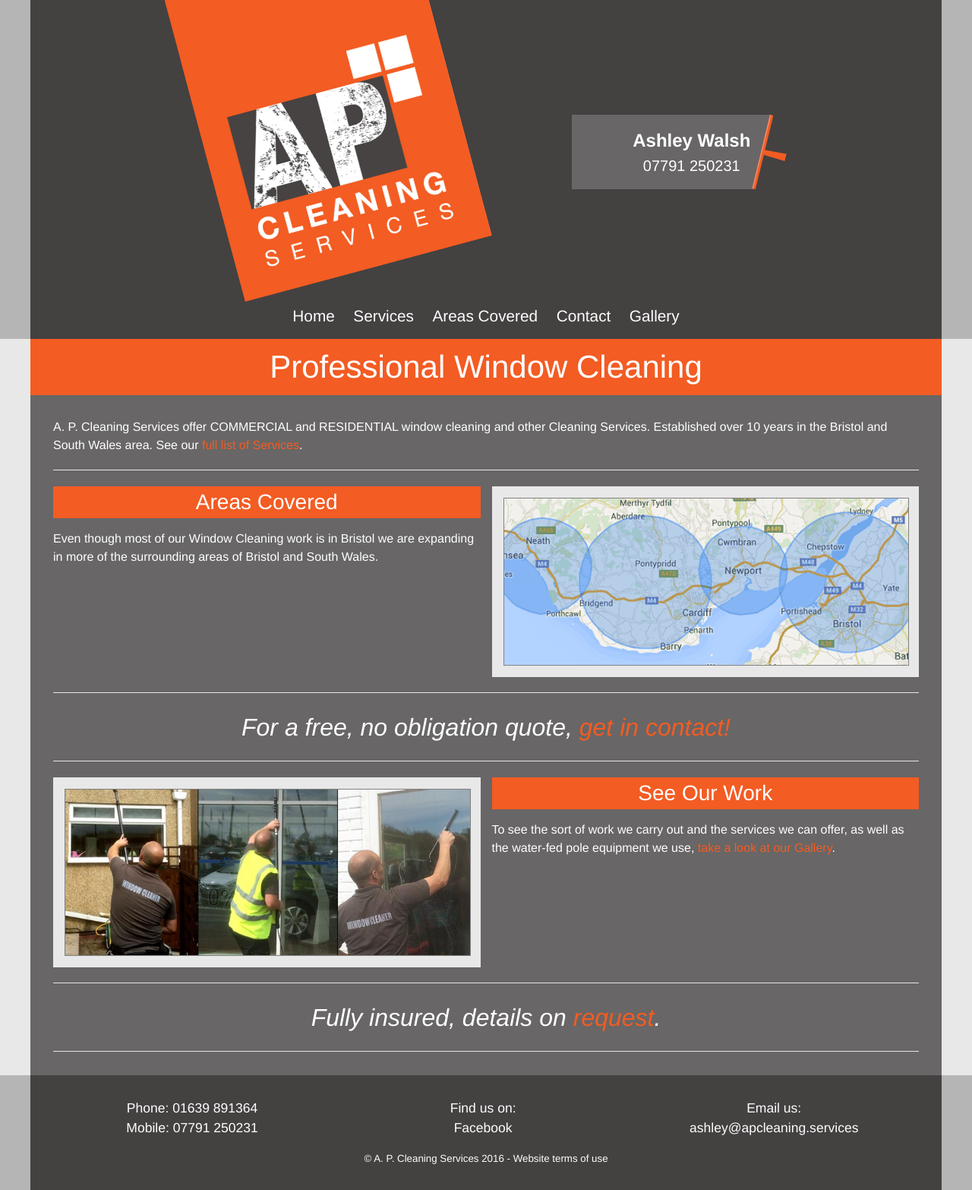
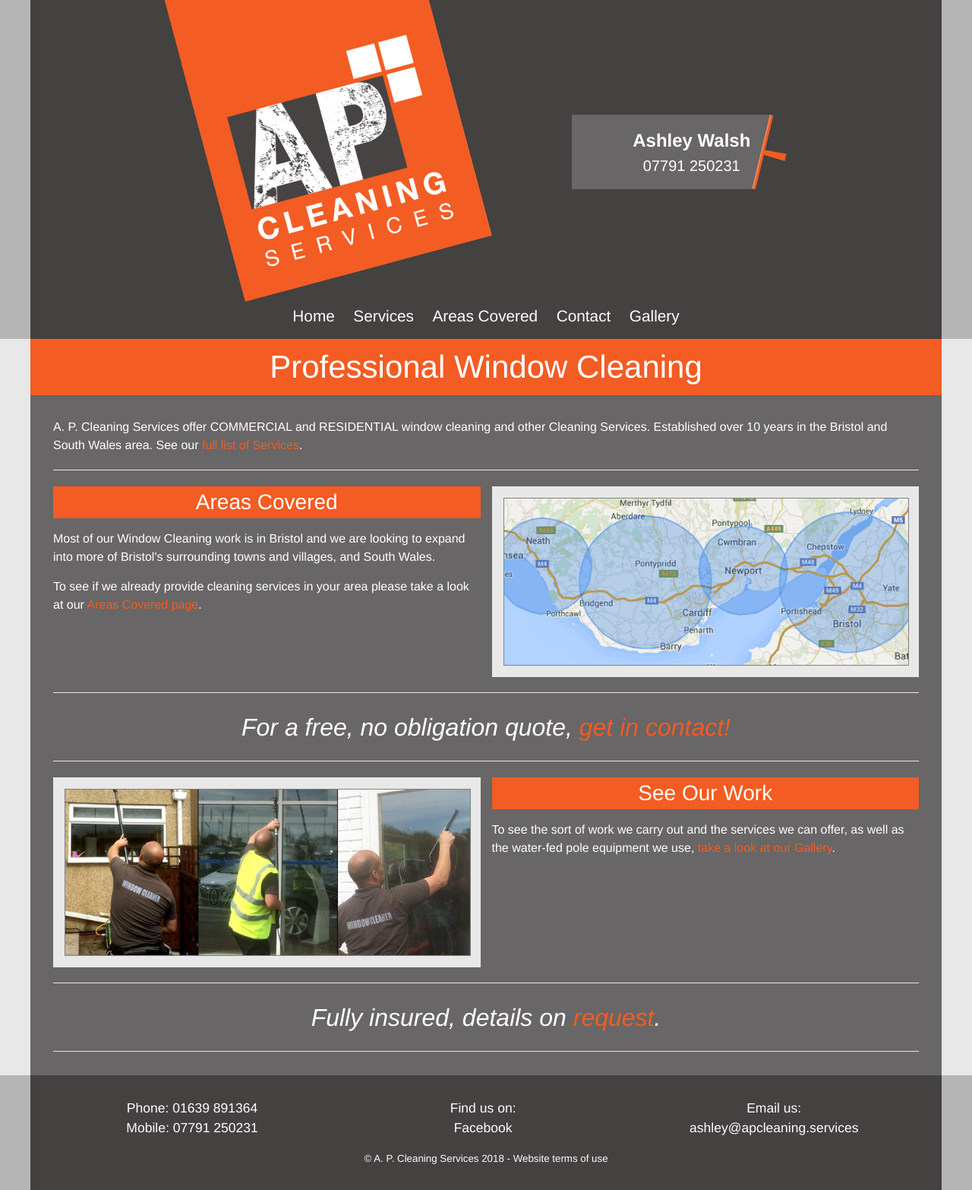
Before and after one commit to meredevelopment/apcleaning, a Jekyll site: the page built from index.html, in a window 1280 px wide. Shown: the whole page at 76% size. Built offline with Jekyll 4.4.1, drawn with Linux system fonts in a browser that asks for light colours.

Commit message:
Longer sentences, some aria labels, sass tidy

```diff
--- a/_includes/footer.html
+++ b/_includes/footer.html
@@ -13,7 +13,7 @@
         <h3>Email us:<br><a href="mailto:{{ site.email }}">{{ site.email }}</a></h3>
       </div>
     </div>
-    <div class="footer-footing"><small>&copy; A. P. Cleaning Services 2016 - <a href="{{ "/terms" | prepend: site.baseurl }}">Website terms of use</a></small></div>
+    <div class="footer-footing"><small>&copy; A. P. Cleaning Services 2018 - <a href="{{ "/terms" | prepend: site.baseurl }}">Website terms of use</a></small></div>
   </div>
 
 </footer>
--- a/_sass/_layout.scss
+++ b/_sass/_layout.scss
@@ -2,9 +2,6 @@
  * Site header
  */
 .site-header {
-  // border-top: 6px solid $grey-color-dark;
-  // border-bottom: 3px solid $grey-color-light;
-  // border-bottom: 2px solid $brand-color;
   background-color: $grey-color-lightish;
   min-height: 56px;
 
@@ -13,15 +10,11 @@
 
   .wrapper,
   .services-wrapper {
-    // background-color: #828282;
     background-color: $dark-background-color;
     padding-top: 0;
 
     ul {
-      // display: table;
-      // width: 100%;
       text-align: center;
-      // list-style: none;
       margin: 0;
       padding: 0;
       line-height: 1.2rem;
@@ -30,13 +23,8 @@
       font-style: italic;
 
       li {
-        // display: table-cell;
         display: inline-block;
         padding: 0 0.5rem;
-
-        // &:first-of-type {
-        //   font-style: italic;
-        // }
 
         .page-link {
           color: inherit;
@@ -64,7 +52,6 @@
   margin-bottom: 0;
   float: left;
   color: $background-color;
-  // &,
   &:visited,
   &:hover {
     color: $background-color;
@@ -96,7 +83,6 @@
   @include media-query($on-laptop){
     flex-direction: column;
     height: auto;
-    // align-items: flex-start;
   }
 }
 .header-logo {
@@ -106,7 +92,6 @@
   margin: 0 auto;
 
   @include media-query($last-stop){
-    // max-width: 28rem;
     width: 100%;
   }
 }
@@ -124,7 +109,6 @@
   }
 
   @include media-query($last-stop){
-    // max-width: 28rem;
     width: 75%;
   }
 
@@ -165,25 +149,18 @@
 }
 
 .site-nav {
-  // float: right;
-  // line-height: 56px;
   text-align: center;
   padding-bottom: 15px;
   .menu-icon {
     display: none;
   }
   .page-link {
-    // color: $text-color;
     color: $background-color;
     line-height: $base-line-height;
     font-size: 1.3rem;
 
     @include media-query($on-palm) {
-      // color: $brand-color;
       font-size: 1rem;
-      // &:visited, &:hover{
-      //   color: $brand-color;
-      // }
     }
 
     // Gaps between nav items, but not on the first one
@@ -192,58 +169,12 @@
     }
   }
 
-  // @include media-query($on-laptop) {
-  //   // float: inherit;
-  //   line-height: 56px;
-  //   margin: auto;
-  //   text-align: center;
-  // };
-  // @include media-query($on-palm) {
-  //   position: absolute;
-  //   top: 9px;
-  //   right: 15px;
-  //   background-color: $background-color;
-  //   border: 1px solid $grey-color-light;
-  //   border-radius: 5px;
-  //   text-align: right;
-  //   .menu-icon {
-  //     display: block;
-  //     float: right;
-  //     width: 36px;
-  //     height: 26px;
-  //     line-height: 0;
-  //     padding-top: 10px;
-  //     text-align: center;
-  //     > svg {
-  //       width: 18px;
-  //       height: 15px;
-  //       path {
-  //         fill: $grey-color-dark;
-  //       }
-  //     }
-  //   }
-  //   .trigger {
-  //     clear: both;
-  //     display: none;
-  //   }
-  //   &:hover .trigger {
-  //     display: block;
-  //     padding-bottom: 5px;
-  //   }
-  //   .page-link {
-  //     display: block;
-  //     padding: 5px 10px;
-  //   }
-  // }
 }
 
 /**
  * Site footer
  */
 .site-footer {
-  // border-top: 3px solid $grey-color-light;
-  // border-bottom: 1px solid $grey-color-dark;
-  // padding: $spacing-unit 0;
   background-color: $grey-color-lightish;
 
   .wrapper {
@@ -256,9 +187,7 @@
   }
 }
 .footer-footing {
-  // color: $grey-color;
   color: $background-color;
-  // margin-bottom: $spacing-unit / 2;
   text-align: center;
 }
 .contact-list,
@@ -268,7 +197,6 @@
 }
 .footer-col-wrapper {
   font-size: 15px;
-  // color: $grey-color;
   color: $background-color;
   margin-left: -$spacing-unit / 2;
   @extend %clearfix;
@@ -286,17 +214,14 @@
 .footer-col-1 {
   width: -webkit-calc(33% - (#{$spacing-unit} / 2));
   width: calc(33% - (#{$spacing-unit} / 2));
-  // width: grid-calc(1,3);
 }
 .footer-col-2 {
   width: -webkit-calc(33% - (#{$spacing-unit} / 2));
   width: calc(33.3333% - (#{$spacing-unit} / 2));
-  // width: grid-calc(1,3);
 }
 .footer-col-3 {
   width: -webkit-calc(33% - (#{$spacing-unit} / 2));
   width: calc(33% - (#{$spacing-unit} / 2));
-  // width: grid-calc(1,3);
 }
 @include media-query($on-palm) {
   .footer-col {
@@ -310,7 +235,6 @@
  * Page content
  */
 .page-content {
-  // padding: $spacing-unit 0 $spacing-unit/2;
   background-color: $grey-color-light;
 
   .wrapper {
@@ -344,14 +268,12 @@
 .post-header {
   color: $light-font-color;
   margin-bottom: $spacing-unit;
-  // padding-top: $spacing-unit;
   padding-top: 0;
 }
 .post-title {
   font-size: 42px;
   background-color: $brand-orange;
   padding: 1rem 0;
-  // letter-spacing: -1px;
   line-height: 1;
   text-align: center;
   font-weight: 400;
@@ -428,13 +350,11 @@
 .mere-col-half {
   width: -webkit-calc(50% - (#{$spacing-unit} / 2));
   width: calc(50% - (#{$spacing-unit} / 2));
-  // width: grid-calc(1,2);
 }
 @include media-query($on-laptop) {
   .mere-col-half {
     width: -webkit-calc(100% - (#{$spacing-unit} / 2));
     width: calc(100% - (#{$spacing-unit} / 2));
-    // width: grid-calc(1,2);
   }
 }
 @include media-query($on-palm) {
@@ -453,7 +373,6 @@
   text-align: center;
 }
 h2.not-orange-header {
-  //Makes gallery page less orange
   background-color: transparent;
 }
 #map {
@@ -508,7 +427,6 @@
     float: left;
   }
   &.standalone-right {
-    padding-right: 15px;
     float: right;
   }
 
--- a/index.html
+++ b/index.html
@@ -5,19 +5,20 @@
 ---
 
 <div class="home">
-  <p>A. P. Cleaning Services offer COMMERCIAL and RESIDENTIAL window cleaning and other Cleaning Services. Established over 10 years in the Bristol and South Wales area. See our <a class="page-link" href="{{ "/our-services" | prepend: site.baseurl }}">full list of Services</a>.</p>
+  <p>A. P. Cleaning Services offer COMMERCIAL and RESIDENTIAL window cleaning and other Cleaning Services. Established over 10 years in the Bristol and South Wales area. See our <a class="page-link" href="{{ "/our-services" | prepend: site.baseurl }}" aria-label="full list of services page">full list of Services</a>.</p>
   <hr>
   <div class="mere-row">
     <div class="mere-col  mere-col-half no-bot-margin">
       <h2>Areas Covered</h2>
-      <p>Even though most of our Window Cleaning work is in Bristol we are expanding in more of the surrounding areas of Bristol and South Wales.</p>
+      <p>Most of our Window Cleaning work is in Bristol and we are looking to expand into more of Bristol's surrounding towns and villages, and South Wales.</p>
+      <p>To see if we already provide cleaning services in your area please take a look at our <a href="{{ "/areas-covered" | prepend: site.baseurl }}" aria-label="Areas covered page">Areas Covered page</a>.
     </div>
     <div class="mere-col  mere-col-half no-bot-margin">
-      <div class="bordered-image"><a href="{{ "/areas-covered" | prepend: site.baseurl }}"><img src="{{ "/assets/areas-map.png" | prepend: site.baseurl }}" alt="Areas covered map link" /></a></div>
+      <div class="bordered-image"><a href="{{ "/areas-covered" | prepend: site.baseurl }}"><img src="{{ "/assets/areas-map.png" | prepend: site.baseurl }}" alt="Areas covered map image highlighting South Wales and Bristol" /></a></div>
     </div>
   </div>
   <hr>
-  <h2 class="call-to-action"><em>For a free, no obligation quote, <a class="page-link" href="{{ "/contact-us" | prepend: site.baseurl }}">get in contact!</a></em></h2>
+  <h2 class="call-to-action"><em>For a free, no obligation quote, <a class="page-link" href="{{ "/contact-us" | prepend: site.baseurl }}" aria-label="use the contact page">get in contact!</a></em></h2>
   <hr>
   <div class="mere-row">
     <div class="mere-col  mere-col-half">
@@ -26,10 +27,9 @@
     <div class="mere-col  mere-col-half">
       <h2>See Our Work</h2>
       <p>To see the sort of work we carry out and the services we can offer, as well as the water-fed pole equipment we use, <a class="page-link" href="{{ "/gallery" | prepend: site.baseurl }}">take a look at our Gallery</a>.</p>
-
     </div>
   </div>
 <hr>
-<h2 class="call-to-action"><em>Fully insured, details on <a class="page-link" href="{{ "/contact-us" | prepend: site.baseurl }}">request</a>.</em></h2>
+<h2 class="call-to-action"><em>Fully insured, details on <a class="page-link" href="{{ "/contact-us" | prepend: site.baseurl }}" aria-label="request via our contact page">request</a>.</em></h2>
 <hr>
 </div>
```
Also changed, not shown: services.html (+7 -3 lines).
